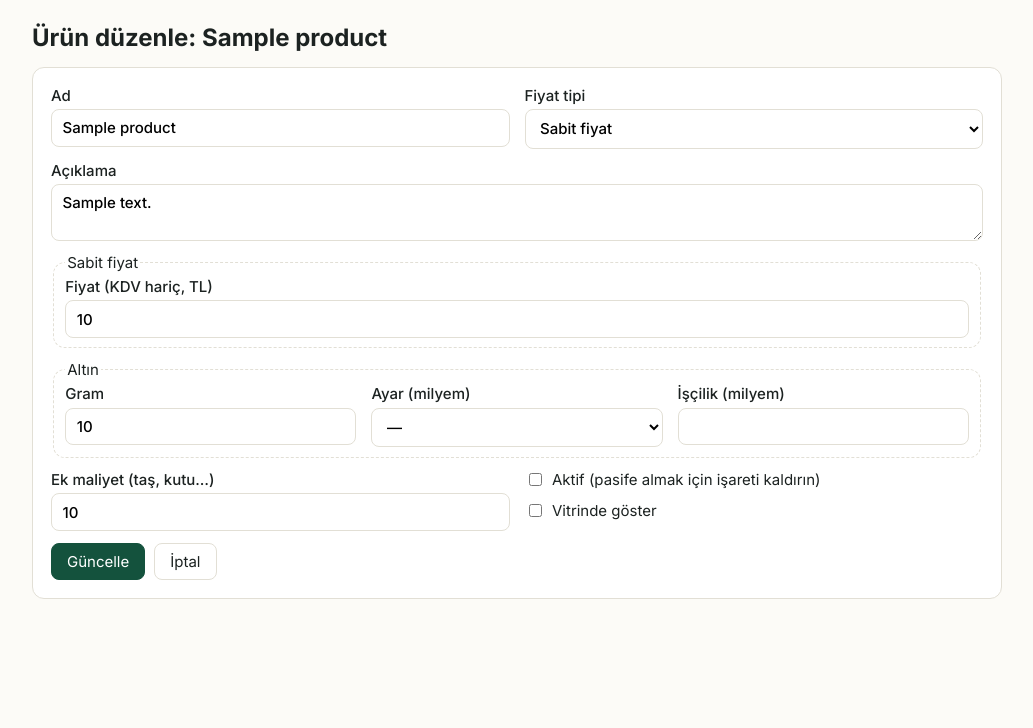
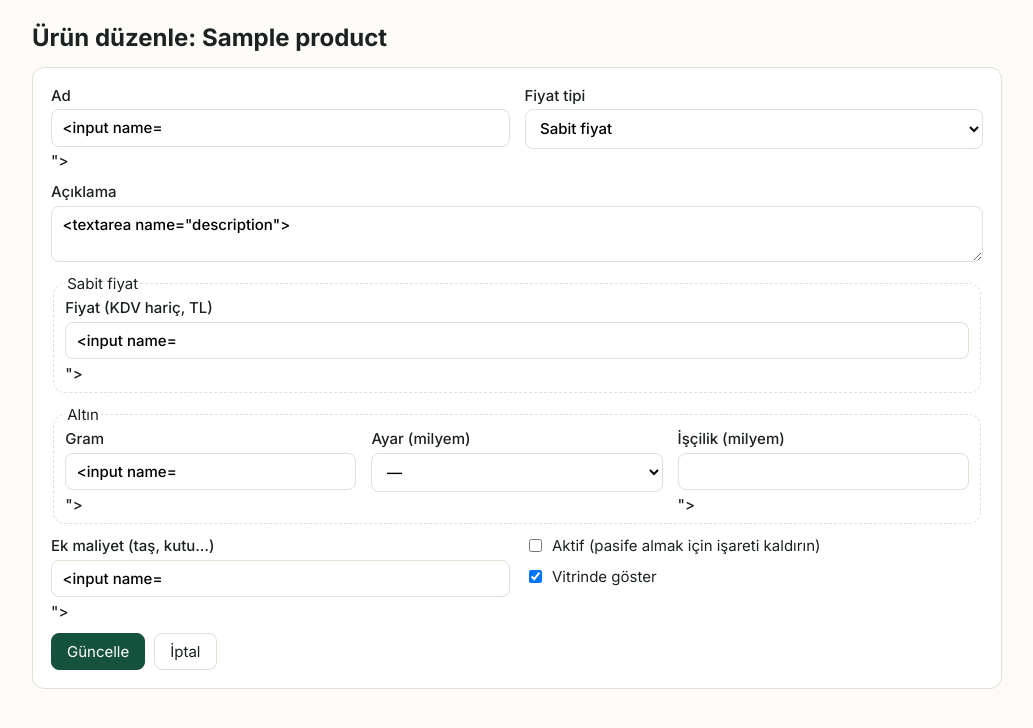
Before and after one commit to fatihsahinbas/atolye-paneli, a Python web app: template app/templates/catalog/edit.html in a window 1280 px wide. Shown: the top 728 px of the page, without its empty margins (123-1156 px from the left). Run offline with Jinja, Linux system fonts and the light colour scheme; the template is opened without the code that fills it: most values are stand-ins (such as "Sample title", 1, 10 or a date in 2020); form fields are guessed from the names that the template uses.

Commit message:
Ürün düzenleme: hatalı girişte girilen değerler formda kalır
Co-Authored-By: Claude Opus 5.5 <noreply@anthropic.com>
Claude-Session: https://claude.ai/code/session_01LHkp2tZtdWcYHoepE8Acor

```diff
--- a/app/templates/catalog/edit.html
+++ b/app/templates/catalog/edit.html
@@ -1,58 +1,59 @@
 {% extends "base.html" %}
 {% block content %}
+{% set f = form or product %}
 <h1>Ürün düzenle: {{ product.name }}</h1>
 
 <form method="post" action="/urunler/{{ product.id }}/duzenle" class="card stack">
   <input type="hidden" name="csrf_token" value="{{ csrf_token }}">
   <div class="grid2">
     <label>Ad
-      <input name="name" required maxlength="120" value="{{ product.name }}">
+      <input name="name" required maxlength="120" value="{{ f.name }}">
     </label>
     <label>Fiyat tipi
       <select name="pricing_type">
-        <option value="FIXED" {{ 'selected' if product.pricing_type.value == 'FIXED' else '' }}>Sabit fiyat</option>
-        <option value="GOLD" {{ 'selected' if product.pricing_type.value == 'GOLD' else '' }}>Altın (gram × milyem)</option>
+        <option value="FIXED" {{ 'selected' if f.pricing_type.value == 'FIXED' else '' }}>Sabit fiyat</option>
+        <option value="GOLD" {{ 'selected' if f.pricing_type.value == 'GOLD' else '' }}>Altın (gram × milyem)</option>
       </select>
     </label>
   </div>
   <label>Açıklama
-    <textarea name="description" rows="2" maxlength="2000">{{ product.description or '' }}</textarea>
+    <textarea name="description" rows="2" maxlength="2000">{{ f.description or '' }}</textarea>
   </label>
   <fieldset>
     <legend>Sabit fiyat</legend>
     <label>Fiyat (KDV hariç, TL)
-      <input name="base_price" inputmode="decimal" value="{{ product.base_price if product.base_price is not none else '' }}">
+      <input name="base_price" inputmode="decimal" value="{{ f.base_price if f.base_price is not none else '' }}">
     </label>
   </fieldset>
   <fieldset>
     <legend>Altın</legend>
     <div class="grid3">
       <label>Gram
-        <input name="weight_g" inputmode="decimal" value="{{ product.weight_g if product.weight_g is not none else '' }}">
+        <input name="weight_g" inputmode="decimal" value="{{ f.weight_g if f.weight_g is not none else '' }}">
       </label>
       <label>Ayar (milyem)
         <select name="purity_milyem">
           <option value="">—</option>
           {% for k, v in purities.items() %}
-          <option value="{{ v }}" {{ 'selected' if product.purity_milyem == v else '' }}>{{ k }} ({{ v }})</option>
+          <option value="{{ v }}" {{ 'selected' if f.purity_milyem == v else '' }}>{{ k }} ({{ v }})</option>
           {% endfor %}
         </select>
       </label>
       <label>İşçilik (milyem)
-        <input name="labor_milyem" type="number" min="0" max="500" value="{{ product.labor_milyem if product.labor_milyem is not none else '' }}">
+        <input name="labor_milyem" type="number" min="0" max="500" value="{{ f.labor_milyem if f.labor_milyem is not none else '' }}">
       </label>
     </div>
   </fieldset>
   <div class="grid2">
     <label>Ek maliyet (taş, kutu…)
-      <input name="extra_cost" inputmode="decimal" value="{{ product.extra_cost }}">
+      <input name="extra_cost" inputmode="decimal" value="{{ f.extra_cost }}">
     </label>
     <div class="stack">
       <label class="check">
-        <input type="checkbox" name="is_active" value="true" {{ 'checked' if product.is_active else '' }}> Aktif (pasife almak için işareti kaldırın)
+        <input type="checkbox" name="is_active" value="true" {{ 'checked' if f.is_active else '' }}> Aktif (pasife almak için işareti kaldırın)
       </label>
       <label class="check">
-        <input type="checkbox" name="show_in_showcase" value="true" {{ 'checked' if product.show_in_showcase else '' }}> Vitrinde göster
+        <input type="checkbox" name="show_in_showcase" value="true" {{ 'checked' if f.show_in_showcase else '' }}> Vitrinde göster
       </label>
     </div>
   </div>
```
Also changed, not shown: app/modules/catalog/router.py (+11 -1 lines), tests/test_product_edit.py (+21 -0 lines).
